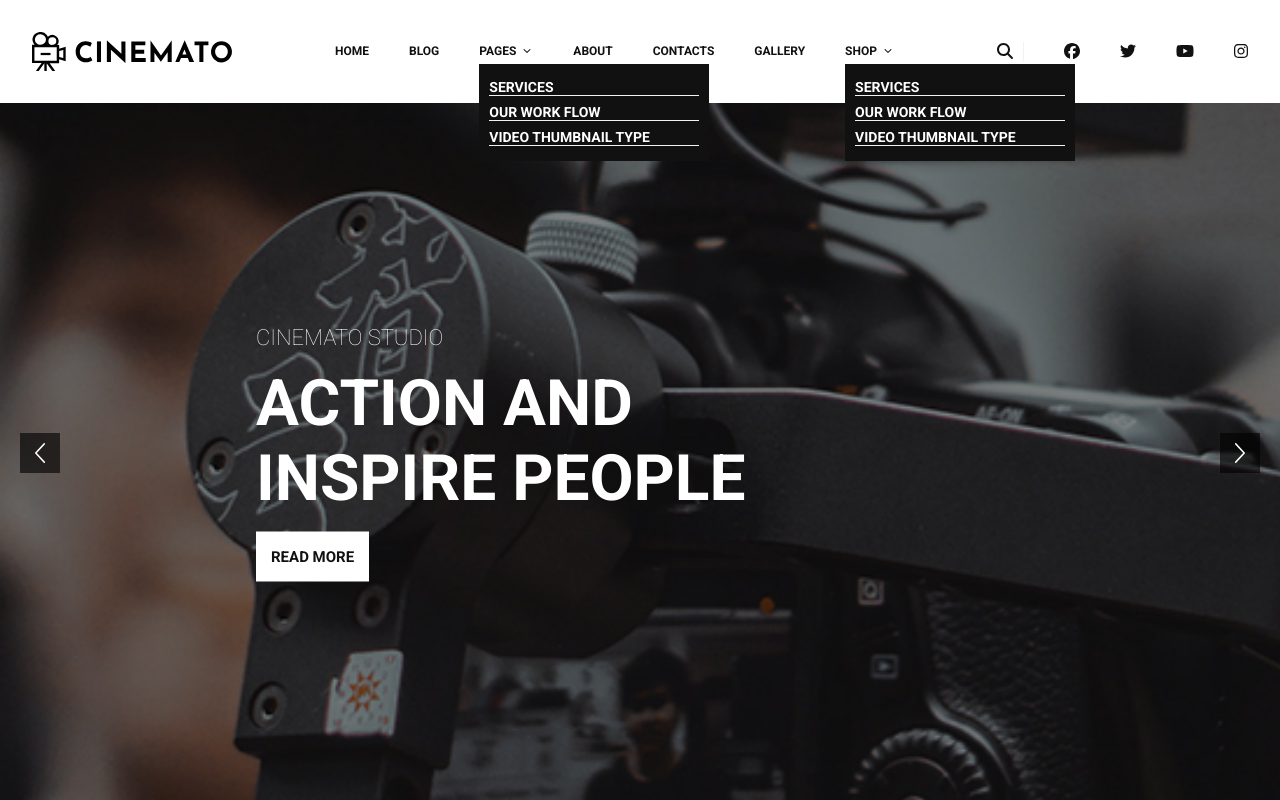
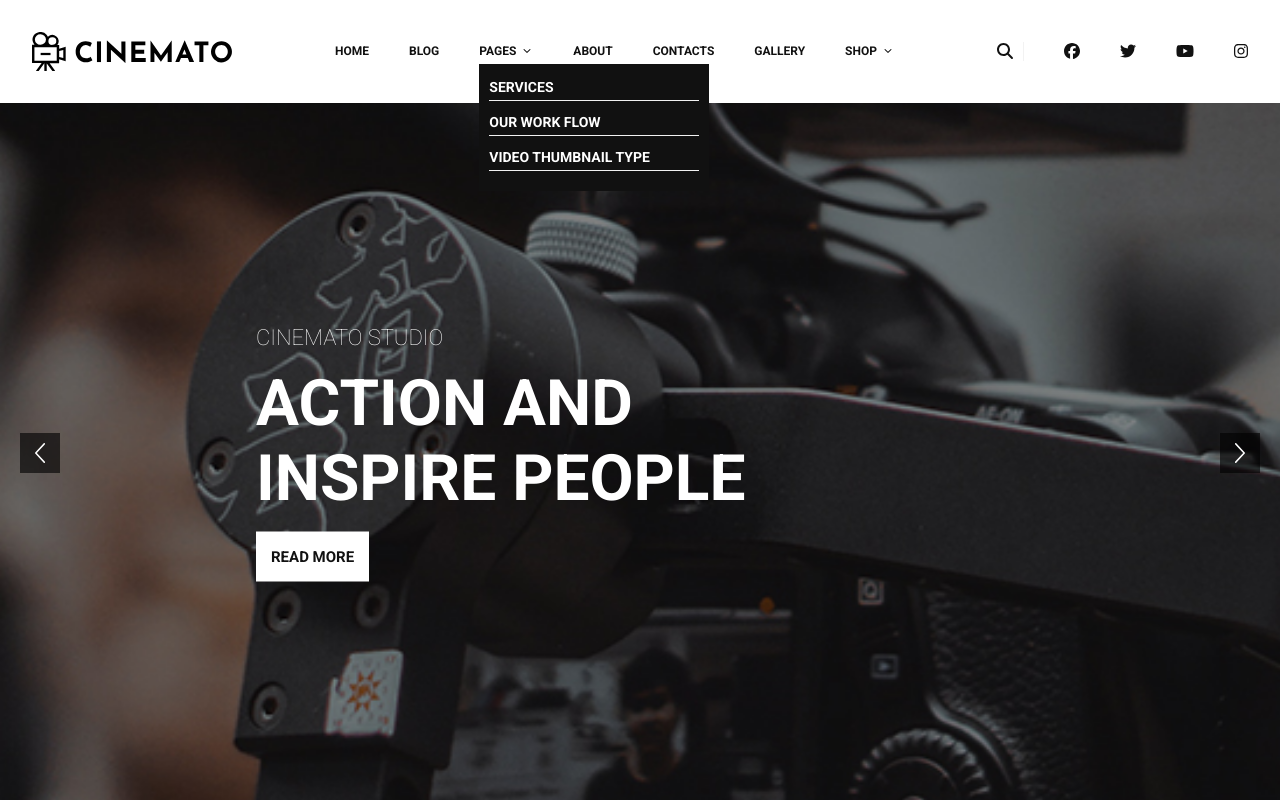
Before and after one commit to FrancescoBuonomoWork/proj-html-vuejs, a Vue app: page / in a window 1280 px wide. Both pictures are taken after a click on the picture 527 px from the left and 51 px from the top of the page. Shown: the top 800 px of the page. Built offline with nearby package versions, Linux system fonts and the light colour scheme.

Commit message:
fix toggle in nav bar

```diff
--- a/src/App.vue
+++ b/src/App.vue
@@ -12,7 +12,24 @@
   },
   data(){
         return{
-          navItem:[{title:'home'},{title:'blog'},{title:'pages',chevon: 'chevon'},{title:'about'},{title:'contacts'},{title:'gallery'},{title:'shop',chevon:'chevon'}],
+          navItem:[{
+            title:'home'
+          },{
+            title:'blog'
+          },{
+            title:'pages',
+            chevon: 'chevon',
+            visibility: false
+          },{
+            title:'about'
+          },{
+            title:'contacts'
+          },{
+            title:'gallery'
+          },{
+            title:'shop',
+            chevon:'chevon',
+            visibility: false}],
           iconListLink: [
                 {
                     link: '#',
--- a/src/components/PageHeader.vue
+++ b/src/components/PageHeader.vue
@@ -12,13 +12,21 @@
         }
     },
     methods:{
-        toggleDropDown(){
-            console.log('dropdown')
-            if (this.isOpenDropdown ===false){
-                this.isOpenDropdown = true;
+        // toggleDropDown(){
+        //     console.log('dropdown')
+        //     if (this.isOpenDropdown ===false){
+        //         this.isOpenDropdown = true;
 
-            } else{
-                this.isOpenDropdown = false;
+        //     } else{
+        //         this.isOpenDropdown = false;
+        //     }
+        // },
+        toggleDropDown(elem){
+            if(elem.visibility === true){
+                console.log(elem.visibility)
+                return elem.visibility = false
+            } else {
+                return elem.visibility = true
             }
         }
     }
@@ -34,12 +42,13 @@
                     <a href="#"><img class="logo" src="../assets/logo.svg"></a>
                     <nav>
                         <ul class="nav-link text-style">
-                            <li class="nav-item" v-for="elem in navItem">
+                            <li class="nav-item" v-for="(elem,i) in navItem">
                                 <a href="#">
                                     {{ elem.title.toUpperCase() }}
                                 </a>
-                                <img v-if="elem.chevon" @click="toggleDropDown()" class="chevon" src="../assets/image (7).svg">
-                                <ul v-show="isOpenDropdown === true" v-if="elem.chevon" class="dropdown">
+                                <img v-if="elem.chevon" @click="toggleDropDown(elem)" class="chevon" src="../assets/image (7).svg">
+
+                                <ul v-show="elem.visibility === true" v-if="elem.chevon" class="dropdown">
                                     <li class="dropdown-item"><a href="#">Services</a></li>
                                     <li class="dropdown-item"><a href="#">Our Work Flow</a></li>
                                     <li class="dropdown-item"><a href="#">Video Thumbnail Type</a></li>
@@ -80,9 +89,11 @@
     padding: 32px ;
 .nav-item{
     display: flex;
+    flex-wrap: wrap;
     align-items: center;
     gap: 5px;
     position: relative;
+
     .chevon{
         width: 12px;
         cursor: pointer;
@@ -100,16 +111,17 @@
     left: 0;
     z-index: 50;
     width: 230px;
-    padding: 15px 10px;
     display: flex;
     flex-direction: column;
     gap: 8px;
+    padding: 15px 10px;
     .dropdown-item::after{
         content: '';
         display: block;
         width: 100%;
         height: 1px;
         background-color: $light-gray;
+        margin: 5px 0;
     }
 }
     .logo{
@@ -128,6 +140,7 @@
 
     .icon-wrapper{
         display: flex;
+        flex-wrap: wrap;
         gap: 10px;
     }
     .nav-social::before{
```
